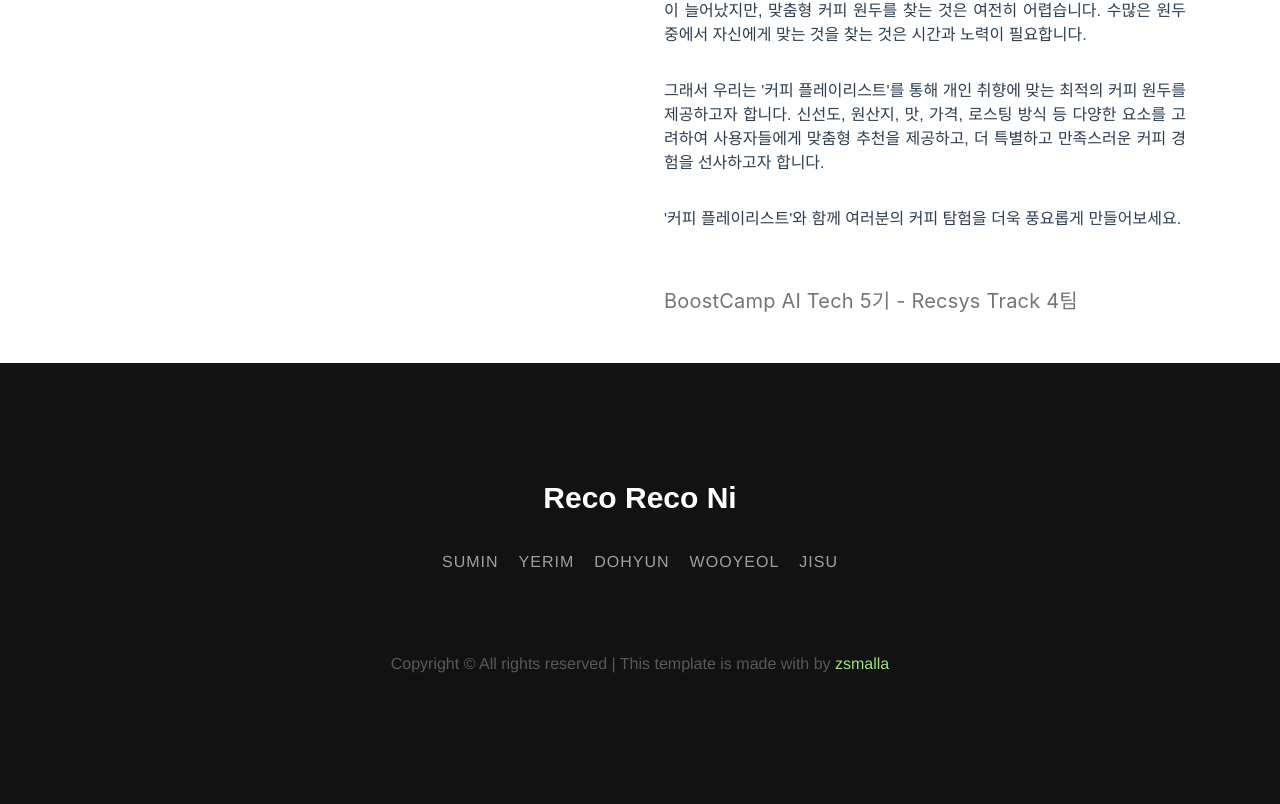
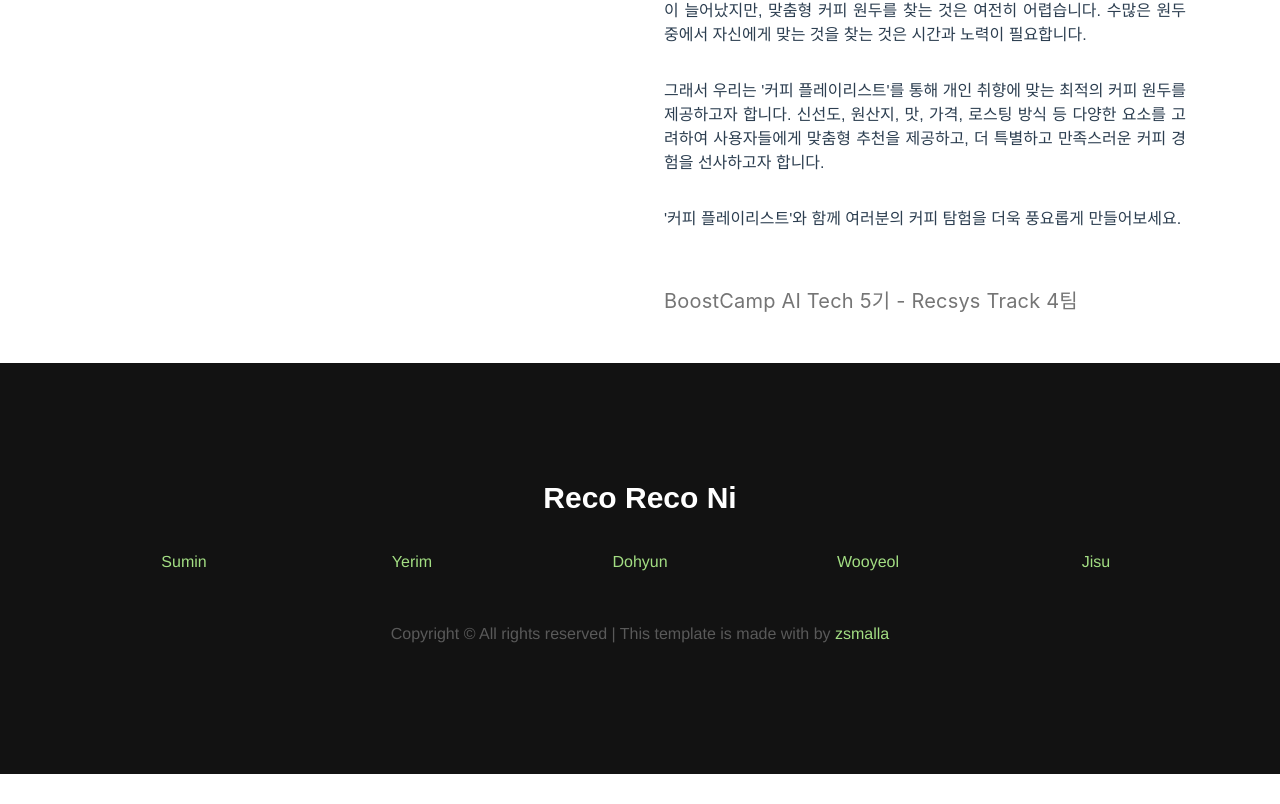
Before and after one commit to boostcampaitech5/level3_recsys_finalproject-recsys-04, a Vue app: page / in a window 1280 px wide. Shown: the part 2854-3658 px from the top of the page. After the commit the page ends 3628 px from the top, so only its background shows below. Built offline with nearby package versions, Linux system fonts and the light colour scheme; no server answers.

Commit message:
hotfix : fix footer layout  error

```diff
--- a/src/components/Footer.vue
+++ b/src/components/Footer.vue
@@ -10,15 +10,27 @@
               >Reco Reco Ni</a
             >
           </h2>
-          <p class="menu">
+          <b-row class="row-cols-1 row-cols-md-5 justify-content-center">
+            <!-- <p class="menu"> -->
+              <b-col class="p-1 p-md-0">
                 <a href="https://github.com/ksumini" target="_blank">Sumin</a>
+              </b-col>
+              <b-col class="p-1 p-md-0">
                 <a href="https://github.com/y2r1m" target="_blank">Yerim</a>
+              </b-col>
+              <b-col class="p-1 p-md-0">
                 <a href="https://github.com/limstonestone" target="_blank"
                   >Dohyun</a
                 >
+              </b-col>
+              <b-col class="p-1 p-md-0">
                 <a href="https://github.com/Woo-Yeol" target="_blank">Wooyeol</a>
+              </b-col>
+              <b-col class="p-1 p-md-0">
                 <a href="https://github.com/zsmalla" target="_blank">Jisu</a>
-          </p>
+              </b-col>
+            <!-- </p> -->
+          </b-row>
         </div>
       </div>
       <div class="row mt-5">
```
Lines whose indentation alone changed are shown as unchanged.
